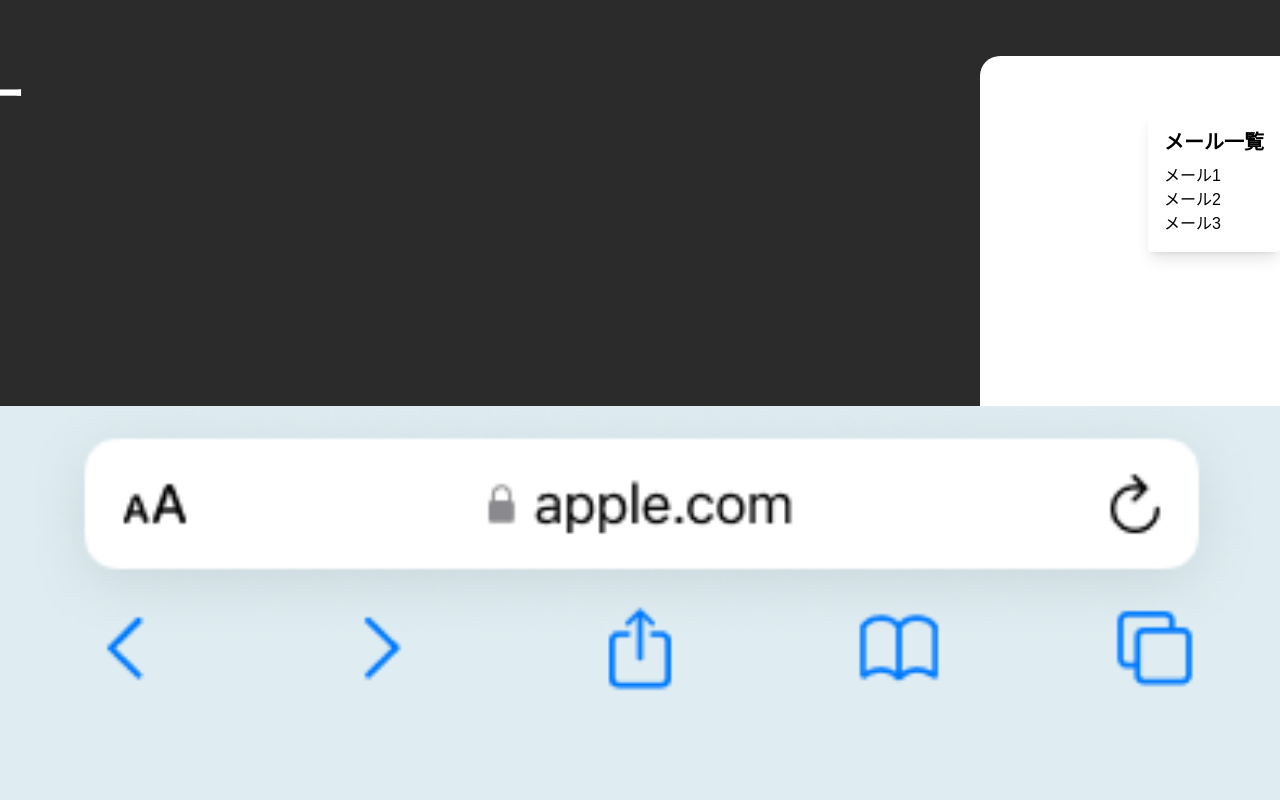
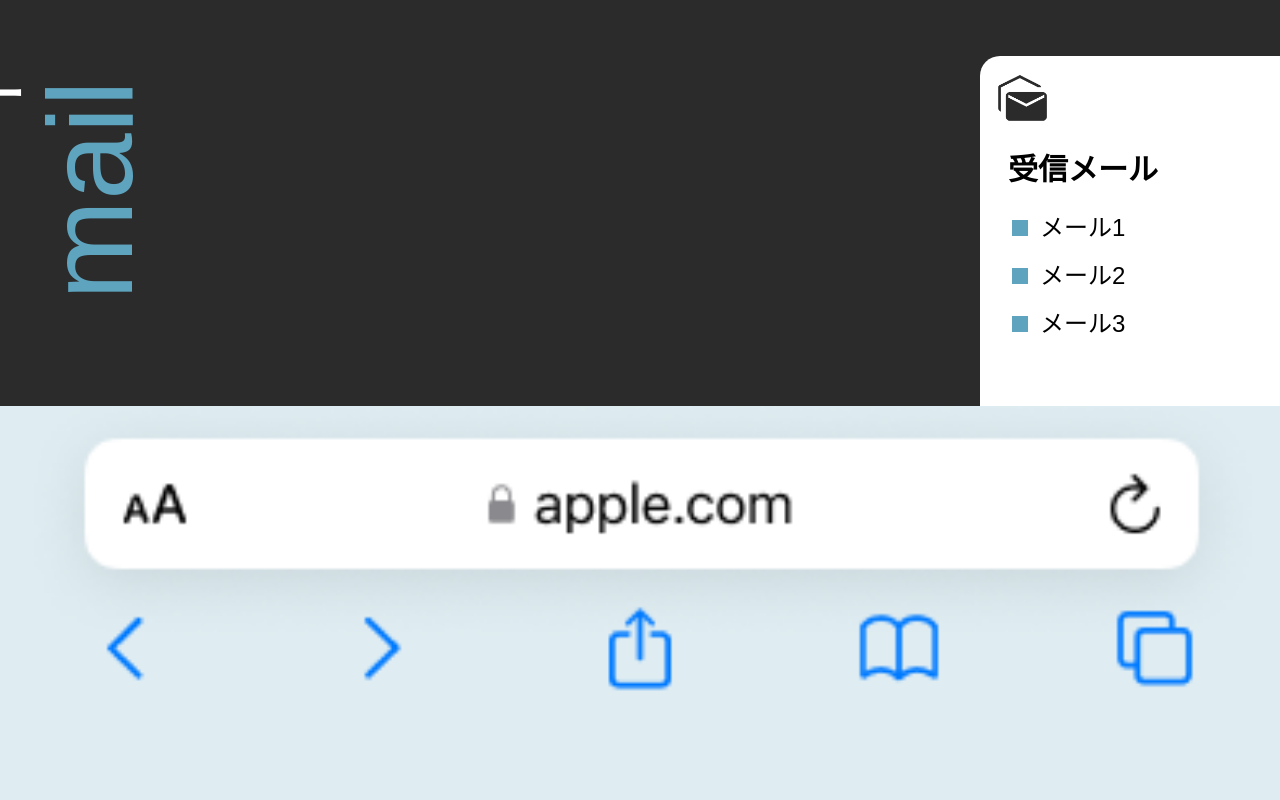
Before and after one commit to syumai6842/pairtag, a Next.js app: page /Hunter in a window 1280 px wide. Both pictures are taken after a click on the button 1205 px from the left and 88 px from the top of the page. Shown: the top 800 px of the page. Built offline with nearby package versions, Linux system fonts and the light colour scheme.

Commit message:
adjust mail_open

```diff
--- a/app/Hunter/page.tsx
+++ b/app/Hunter/page.tsx
@@ -15,6 +15,20 @@ export default function Hunter() {
 
   return (
     <div className="min-h-screen flex flex-col" style={{ backgroundColor: 'var(--background)' }}>
+      {isMailboxOpen && (
+        <div
+          className="fixed top-20"
+          style={{
+            fontSize: '120px',
+            writingMode: 'vertical-rl',
+            transform: 'rotate(180deg)',
+            color: '#5EA4BF'
+          }}
+        >
+          mail
+        </div>
+      )}
+
       <header className="flex justify-between items-start py-12 pl-4 text-white">
         <div
           className="flex flex-col items-baseline"
@@ -29,7 +43,7 @@ export default function Hunter() {
         <div className="relative pt-2">
           <button
             onClick={() => setIsMailboxOpen(!isMailboxOpen)}
-            className="bg-white p-2 rounded-l-full rounded-r-none flex items-center justify-center"
+            className="bg-white p-2 rounded-l-full rounded-r-none flex items-center justify-center relative"
             style={{
               width: isMailboxOpen ? '300px' : '150px',
               height: isMailboxOpen ? '1000px' : '65px',
@@ -38,18 +52,37 @@ export default function Hunter() {
               borderBottomLeftRadius: isMailboxOpen ? '20px' : '32.5px'
             }}
           >
-            <Image src="/img/mail_black.png" alt="Mailbox" width={65} height={65} />
+            <Image
+              src="/img/mail_black.png"
+              alt="Mailbox"
+              width={65}
+              height={65}
+              style={{
+                position: isMailboxOpen ? 'absolute' : 'static',
+                top: isMailboxOpen ? '10px' : 'auto',
+                left: isMailboxOpen ? '10px' : 'auto'
+              }}
+            />
+            {isMailboxOpen && (
+              <div className="absolute left-0 top-16 text-black p-8">
+                <h2 className="text-3xl font-bold mb-6 -ml-1">受信メール</h2>
+                <ul className="space-y-4">
+                  <li className="text-2xl hover:text-gray-600 cursor-pointer flex items-center">
+                    <div className="w-4 h-4 bg-[#5EA4BF] mr-3"></div>
+                    メール1
+                  </li>
+                  <li className="text-2xl hover:text-gray-600 cursor-pointer flex items-center">
+                    <div className="w-4 h-4 bg-[#5EA4BF] mr-3"></div>
+                    メール2
+                  </li>
+                  <li className="text-2xl hover:text-gray-600 cursor-pointer flex items-center">
+                    <div className="w-4 h-4 bg-[#5EA4BF] mr-3"></div>
+                    メール3
+                  </li>
+                </ul>
+              </div>
+            )}
           </button>
-          {isMailboxOpen && (
-            <div className="absolute right-0 top-16 bg-white text-black p-4 rounded shadow-lg">
-              <h2 className="text-xl font-bold mb-2">メール一覧</h2>
-              <ul>
-                <li>メール1</li>
-                <li>メール2</li>
-                <li>メール3</li>
-              </ul>
-            </div>
-          )}
         </div>
       </header>
       <main className="flex-grow relative flex justify-center items-start pt-4">
```
